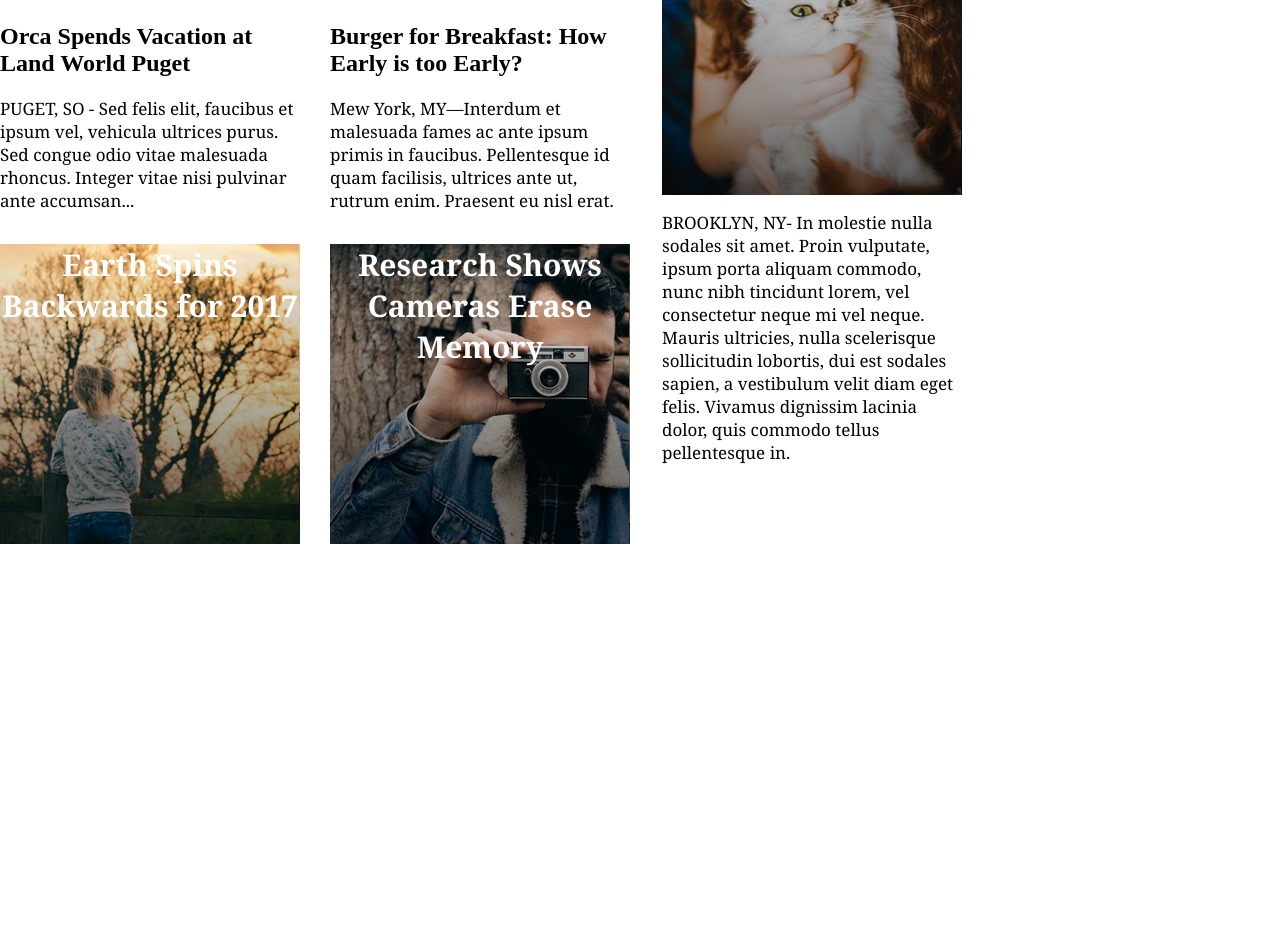
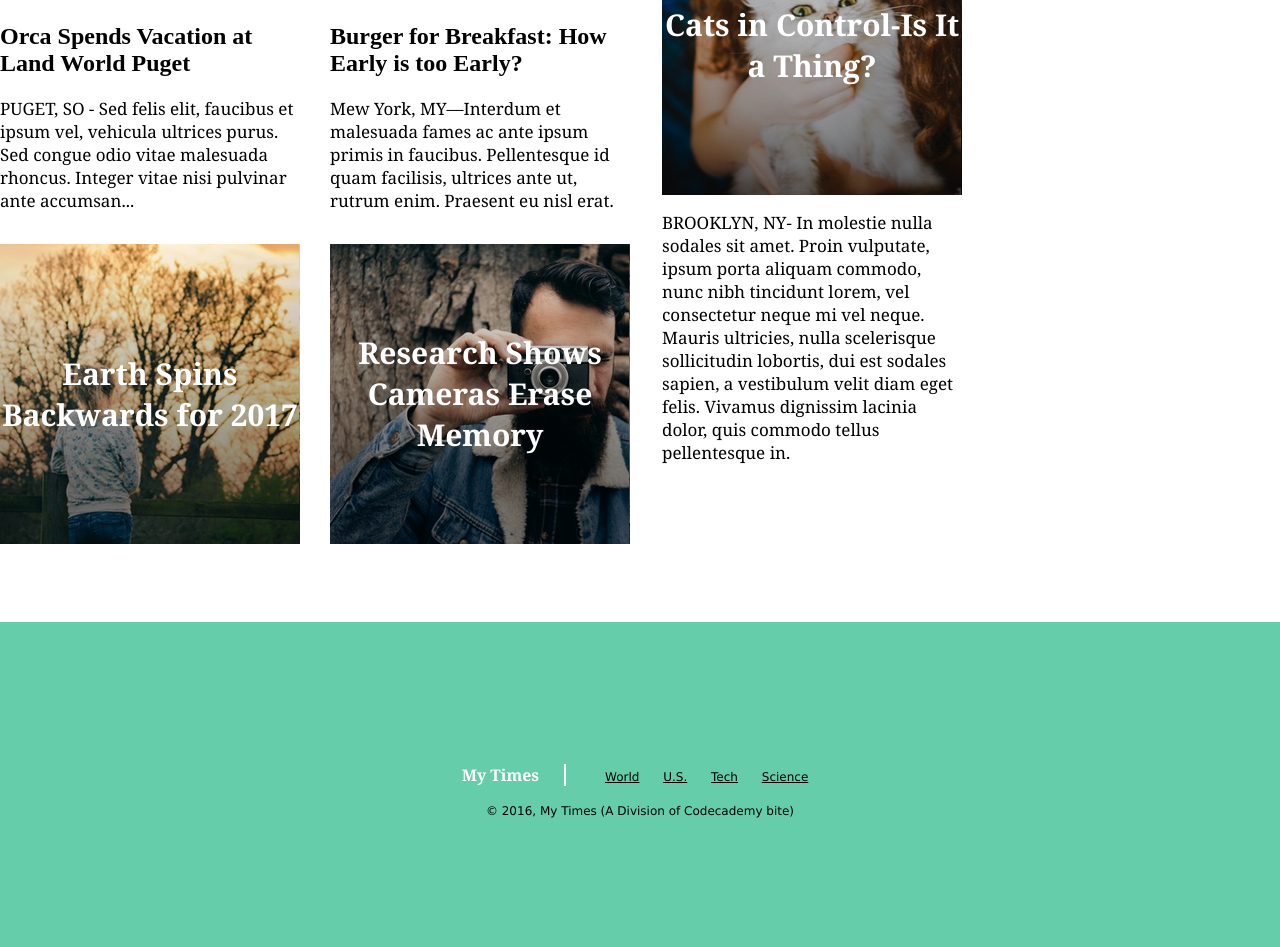
Before and after one commit to 87designer/MyTimes, a plain HTML site: page index.html in a window 1280 px wide. Shown: the part 731-1678 px from the top of the page. Before the commit the page ends 1353 px from the top, so only its background shows below. Drawn offline with Linux system fonts and the light colour scheme.

Commit message:
final additions to css

```diff
--- a/index.html
+++ b/index.html
@@ -92,10 +92,28 @@
         </div>
       </div>
     </div>
-    <div class="footer">
-      <div class="footer-content">
+    <footer>
+      <div class="info">
+        <span class="title">My Times</span>
+        <nav>
+          <span>
+            <a href="#">World</a>
+          </span>
+          <span>
+            <a href="#">U.S.</a>
+          </span>
+          <span>
+            <a href="#">Tech</a>
+          </span>
+          <span>
+            <a href="#">Science</a>
+          </span>
+        </nav>
       </div>
-    </div>
+      <div class="copyright">
+        © 2016, My Times (A Division of Codecademy bite)
+      </div>
+    </footer>
 
 
   </body>
--- a/resources/stylesheets/style.css
+++ b/resources/stylesheets/style.css
@@ -94,6 +94,7 @@ nav span a {
 
 #leadstory {
   font-size: 40px;
+  padding: 20px;
 }
 
 .lead-story.image-content {
@@ -102,6 +103,8 @@ nav span a {
 }
 
 .image-content {
+  display: flex;
+  align-items: center;
   height: 300px;
   margin-top: 15px;
   font-family: Georgia;
@@ -160,3 +163,31 @@ p {
 .large.story {
   flex-direction: row;
 }
+
+footer {
+  display: flex;
+    align-items: center;
+    justify-content: center;
+    flex-direction: column;
+    width: 100%;
+    height: 325px;
+    background-color: MediumAquamarine;
+    margin: auto;
+    font-family: Verdana;
+    font-size: 12px;
+}
+
+footer .title {
+  display: inline-block;
+    padding-right: 25px;
+    border-right: 2px solid white;
+    font-family: Georgia;
+    font-size: 16px;
+    font-weight: bold;
+    color: white;
+}
+
+footer nav {
+  display: inline-block;
+  padding-left: 25px;
+}
```
